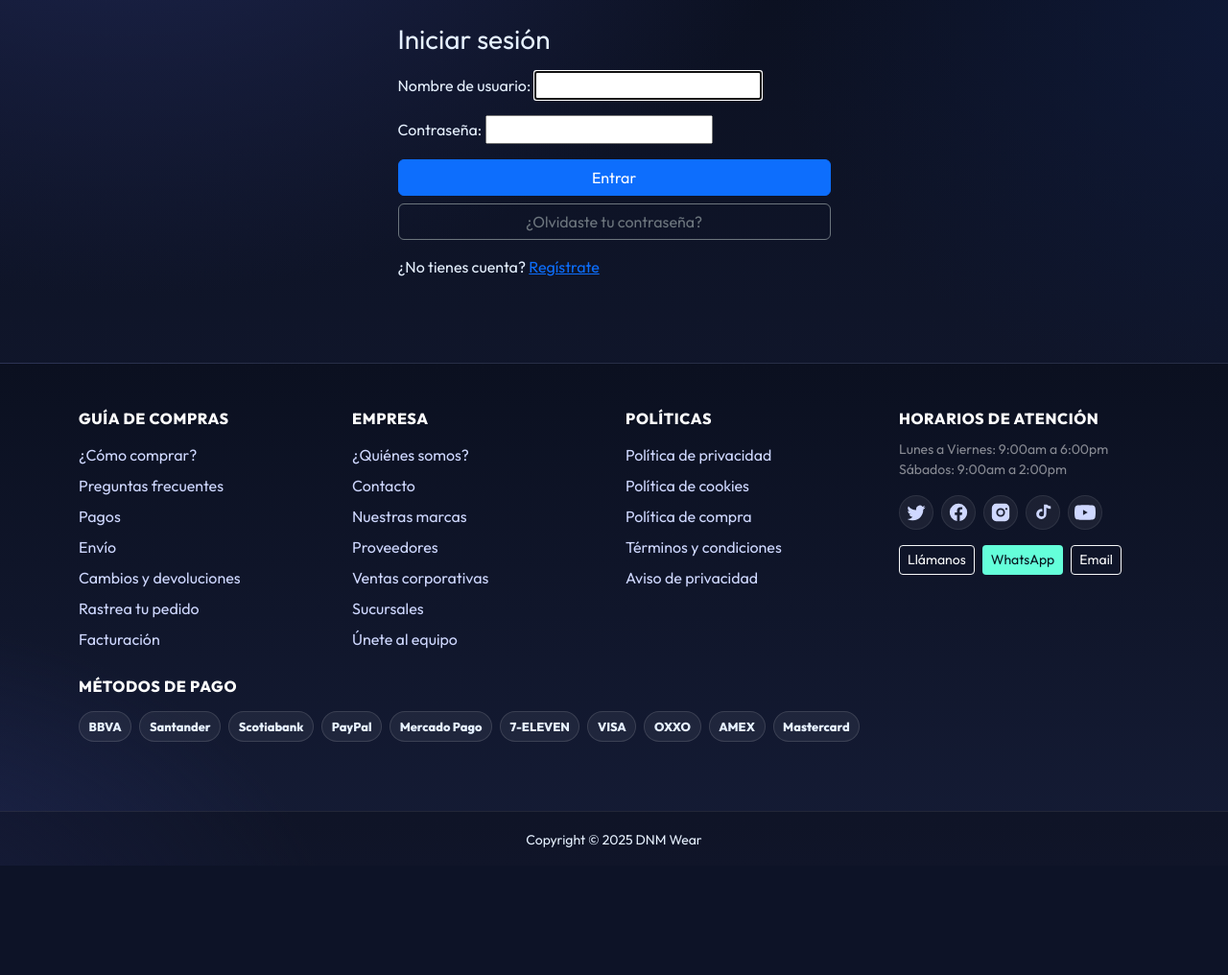
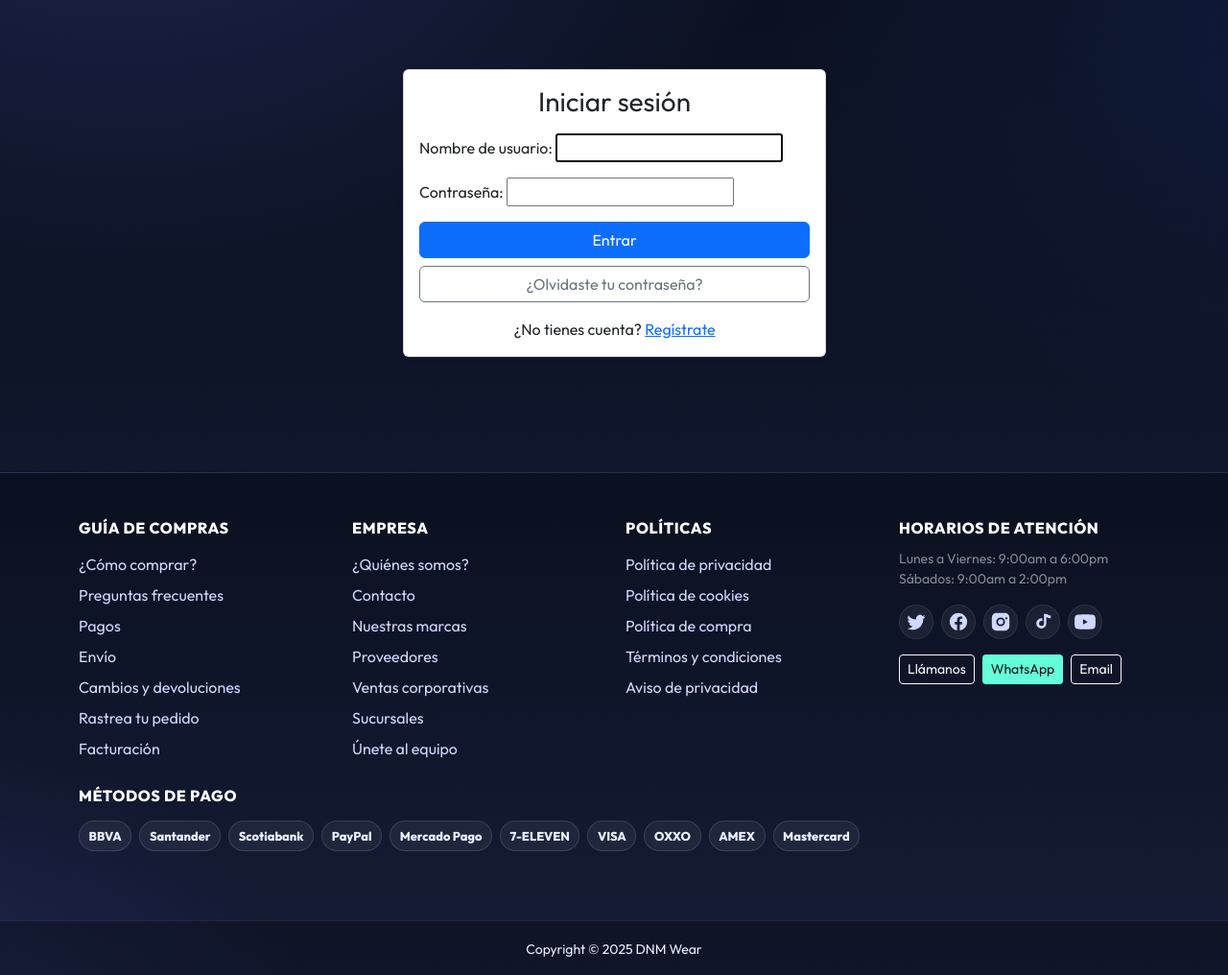
Before and after one commit to Espaik2020/tienda-django, a Django app: page /cuenta/ingresar/ in a window 1280 px wide. Shown: the part 76-1092 px from the top of the page at 96% size. Before the commit the page ends 978 px from the top, so only its background shows below. Run offline with Django 5.2, Linux system fonts and the light colour scheme; tables that the repository leaves empty hold one stand-in row (values such as "Sample post"); grey boxes marked "Sample" are stand-in pictures; parts of the project's set-up code (start-up, migrations or seed data) failed here and were passed over; some libraries are stand-ins or nearby versions.

Commit message:
Update login.html

```diff
--- a/catalogo/templates/accounts/login.html
+++ b/catalogo/templates/accounts/login.html
@@ -1,17 +1,49 @@
 {% extends "base.html" %}
 {% block title %}Ingresar{% endblock %}
+
 {% block content %}
-<div class="row justify-content-center"><div class="col-md-5">
-  <h3 class="mb-3">Iniciar sesión</h3>
-  <form method="post" novalidate>
-    {% csrf_token %}
-    <input type="hidden" name="next" value="{{ next }}">
-    {{ form.as_p }}
-    <div class="d-grid gap-2">
-      <button class="btn btn-primary" type="submit">Entrar</button>
-      <a class="btn btn-outline-secondary" href="{% url 'password_reset' %}">¿Olvidaste tu contraseña?</a>
+<div class="auth-page container py-5">
+  <div class="row justify-content-center">
+    <div class="col-md-5">
+      <div class="card shadow-sm auth-card">
+        <div class="card-body">
+          <h3 class="mb-3 text-center">Iniciar sesión</h3>
+
+          {% if form.errors %}
+            <div class="alert alert-danger">
+              Usuario o contraseña incorrectos.
+            </div>
+          {% endif %}
+
+          <form method="post" novalidate>
+            {% csrf_token %}
+            <input type="hidden" name="next" value="{{ next }}">
+
+            <div class="mb-3">
+              {{ form.username.label_tag }}
+              {{ form.username }}
+            </div>
+
+            <div class="mb-3">
+              {{ form.password.label_tag }}
+              {{ form.password }}
+            </div>
+
+            <div class="d-grid gap-2 mb-3">
+              <button class="btn btn-primary" type="submit">Entrar</button>
+              <a class="btn btn-outline-secondary" href="{% url 'password_reset' %}">
+                ¿Olvidaste tu contraseña?
+              </a>
+            </div>
+          </form>
+
+          <p class="mt-3 text-center mb-0">
+            ¿No tienes cuenta?
+            <a href="{% url 'signup' %}">Regístrate</a>
+          </p>
+        </div>
+      </div>
     </div>
-  </form>
-  <p class="mt-3">¿No tienes cuenta? <a href="{% url 'signup' %}">Regístrate</a></p>
-</div></div>
+  </div>
+</div>
 {% endblock %}
```
